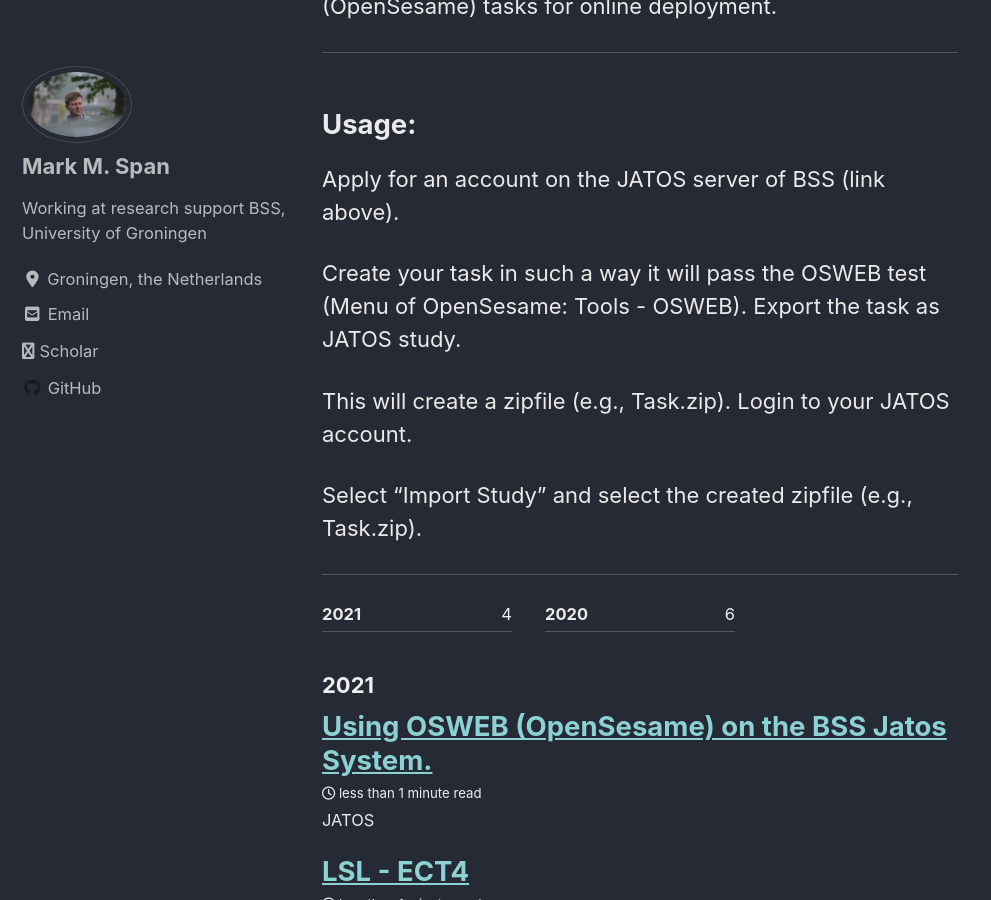
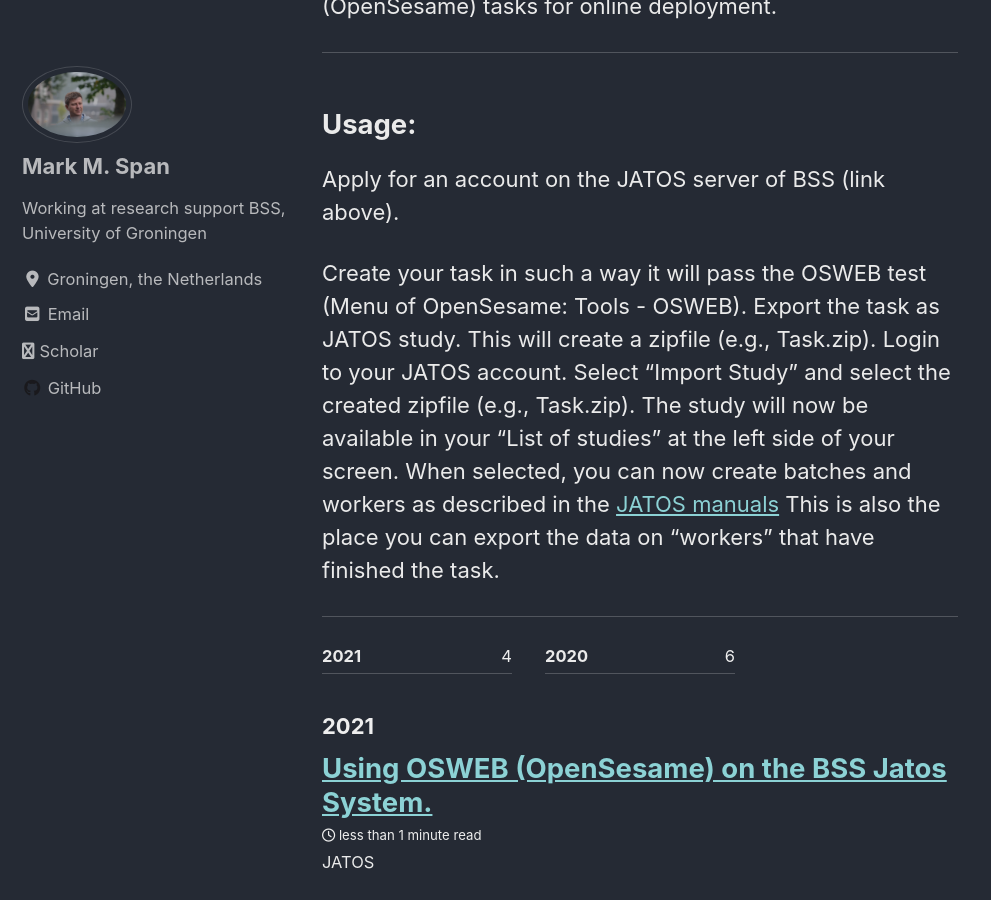
Before and after one commit to markspan/markspan.github.io, a Jekyll site: the page built from _posts/2021-01-13-JATOS.md, in a window 1280 px wide and 900 px high, scrolled down 599 px. Shown: the whole window, without its empty margins (0-991 px from the left). Built offline with Jekyll 4.4.1, drawn with Linux system fonts in a browser that asks for light colours; cached includes are drawn as plain includes; nearby versions of some CDN libraries.

Commit message:
Update 2021-01-13-JATOS.md

```diff
--- a/_posts/2021-01-13-JATOS.md
+++ b/_posts/2021-01-13-JATOS.md
@@ -22,10 +22,9 @@
 Apply for an account on the JATOS server of BSS (link above).
 
 Create your task in such a way it will pass the OSWEB test (Menu of OpenSesame: Tools - OSWEB). Export the task as JATOS study.
-
 This will create a zipfile (e.g., Task.zip). Login to your JATOS account.
-
 Select "Import Study" and select the created zipfile (e.g., Task.zip).
-
+The study will now be available in your "List of studies" at the left side of your screen. When selected, you can now create batches and workers as described in the [JATOS manuals](https://www.jatos.org/)
+This is also the place you can export the data on "workers" that have finished the task.
 
 ---
```
